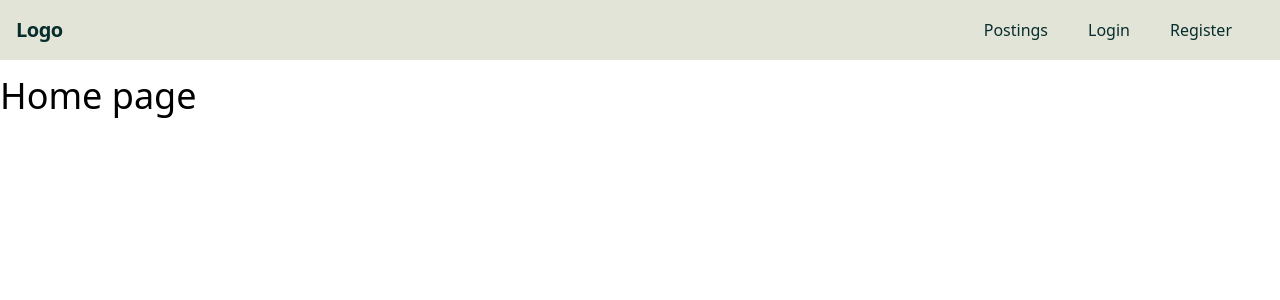
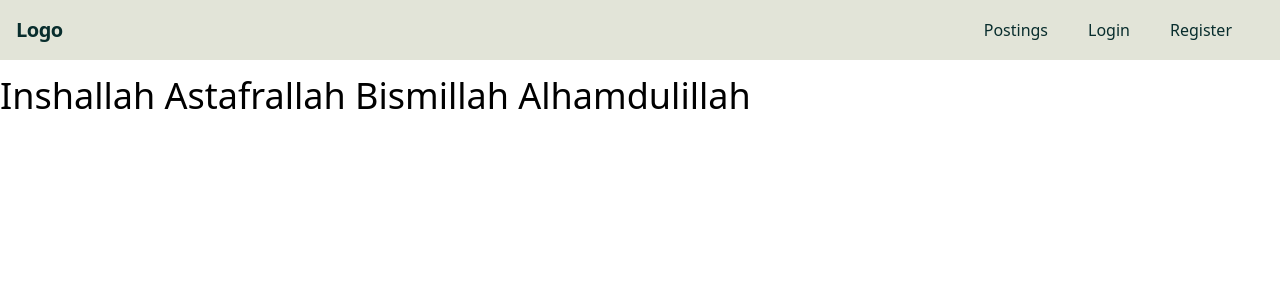
Before and after one commit to ShouryaBatra/fbla-web-dev, a Next.js app: page / in a window 1280 px wide. Shown: the top 300 px of the page. Built offline with nearby package versions, Linux system fonts and the light colour scheme.

Commit message:
really important commit

```diff
--- a/src/pages/index.js
+++ b/src/pages/index.js
@@ -7,7 +7,10 @@ export default function Home() {
    <main>
     <Navbar />
     <div className="text-4xl">
-      Home page
+      Inshallah
+      Astafrallah
+      Bismillah
+      Alhamdulillah
     </div>
 
    </main>
```
